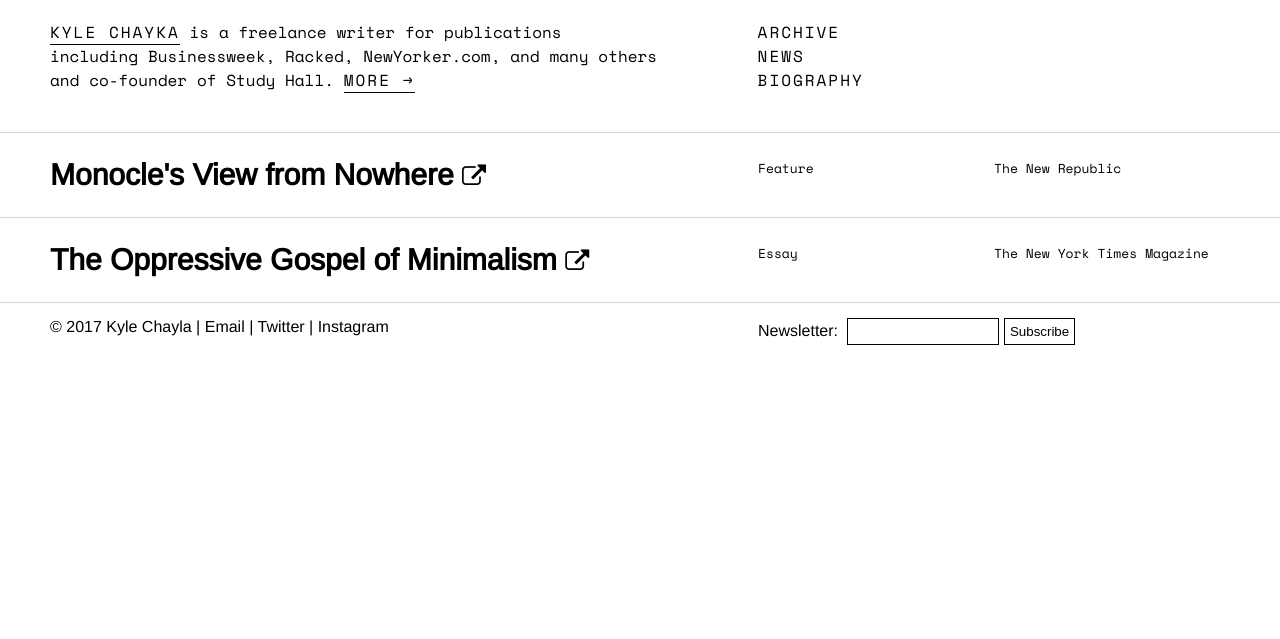
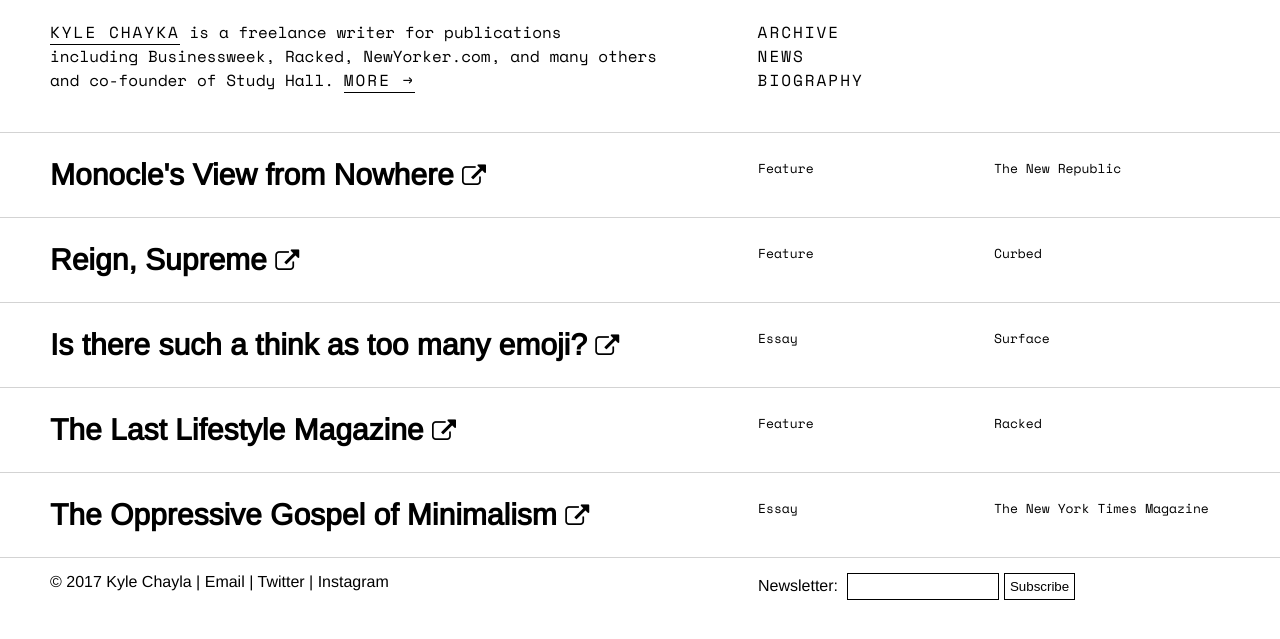
Before and after one commit to jarrettfuller/jekyll-test, a Jekyll site: the page built from index.html, in a window 1280 px wide. Shown: the top 639 px of the page. Built offline with Jekyll 4.4.1, drawn with Linux system fonts in a browser that asks for light colours; some web fonts are replaced.

Commit message:
updated index page

```diff
--- a/index.html
+++ b/index.html
@@ -10,6 +10,30 @@
             <div class="hp_project">Monocle's View from Nowhere <i class="fa fa-external-link" aria-hidden="true"></i></div>
             <div class="hp_type">Feature</div>
             <div class="hp_publication">The New Republic</div>
+        </div>
+    </a>
+
+                <a href="https://www.racked.com/a/supreme">
+        <div class="object">
+            <div class="hp_project">Reign, Supreme <i class="fa fa-external-link" aria-hidden="true"></i></div>
+            <div class="hp_type">Feature</div>
+            <div class="hp_publication">Curbed</div>
+        </div>
+    </a>
+
+                <a href="http://www.surfacemag.com/articles/do-new-emojis-threaten-creativity/">
+        <div class="object">
+            <div class="hp_project">Is there such a think as too many emoji? <i class="fa fa-external-link" aria-hidden="true"></i></div>
+            <div class="hp_type">Essay</div>
+            <div class="hp_publication">Surface</div>
+        </div>
+    </a>
+
+    <a href="https://www.racked.com/2016/3/14/11173148/kinfolk-lifestyle-magazines">
+        <div class="object">
+            <div class="hp_project">The Last Lifestyle Magazine <i class="fa fa-external-link" aria-hidden="true"></i></div>
+            <div class="hp_type">Feature</div>
+            <div class="hp_publication">Racked</div>
         </div>
     </a>
 
```
